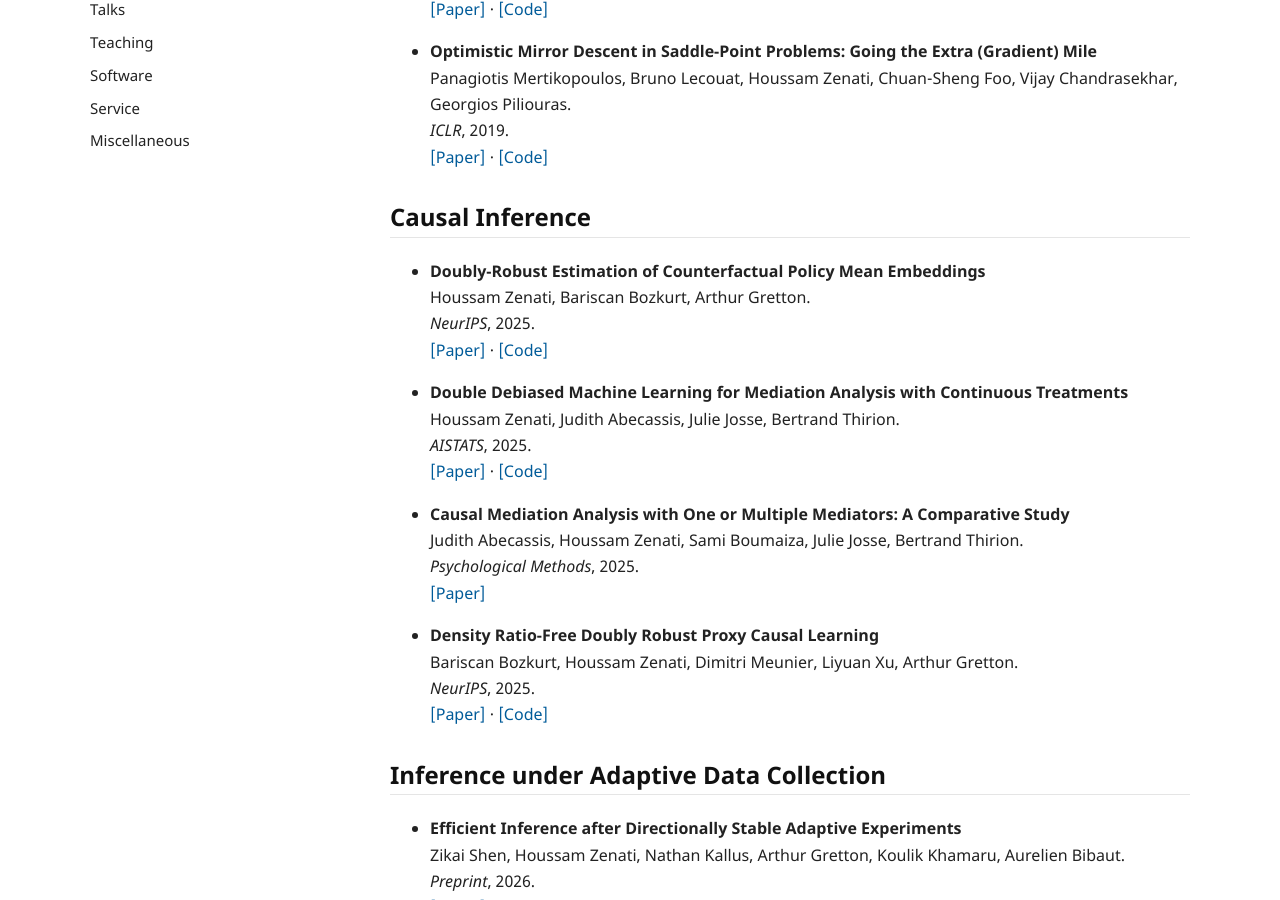
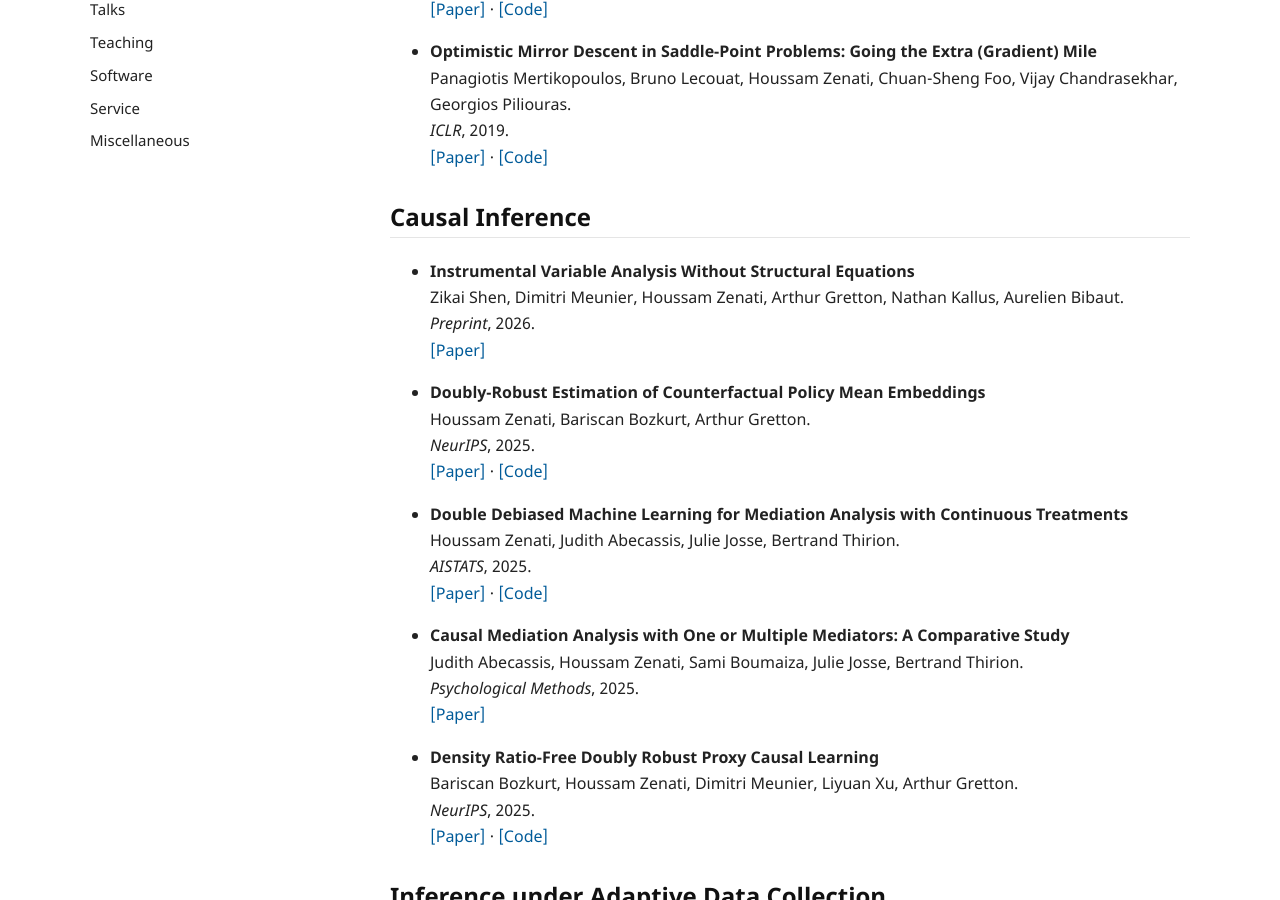
Before and after one commit to houssamzenati/houssamzenati.github.io, a Jekyll site: the page built from publications.md, in a window 1280 px wide and 900 px high, scrolled down 784 px. Built offline with Jekyll 4.4.1, drawn with Linux system fonts in a browser that asks for light colours; a style sheet for code colours, icons or effects is not loaded.

Commit message:
Add IV analysis paper to website and CV

```diff
--- a/publications.md
+++ b/publications.md
@@ -37,6 +37,11 @@ permalink: /publications/
   [[Paper]](https://openreview.net/pdf?id=Bkg8jjC9KQ) · [[Code]](https://github.com/bruno-31/gan_optim)
 
 ## Causal Inference
+
+- **Instrumental Variable Analysis Without Structural Equations**
+  Zikai Shen, Dimitri Meunier, Houssam Zenati, Arthur Gretton, Nathan Kallus, Aurelien Bibaut.
+  *Preprint*, 2026.
+  [[Paper]](https://arxiv.org/pdf/2604.24660)
 
 - **Doubly-Robust Estimation of Counterfactual Policy Mean Embeddings**
   Houssam Zenati, Bariscan Bozkurt, Arthur Gretton.
```
Also changed, not shown: 2 other files.
